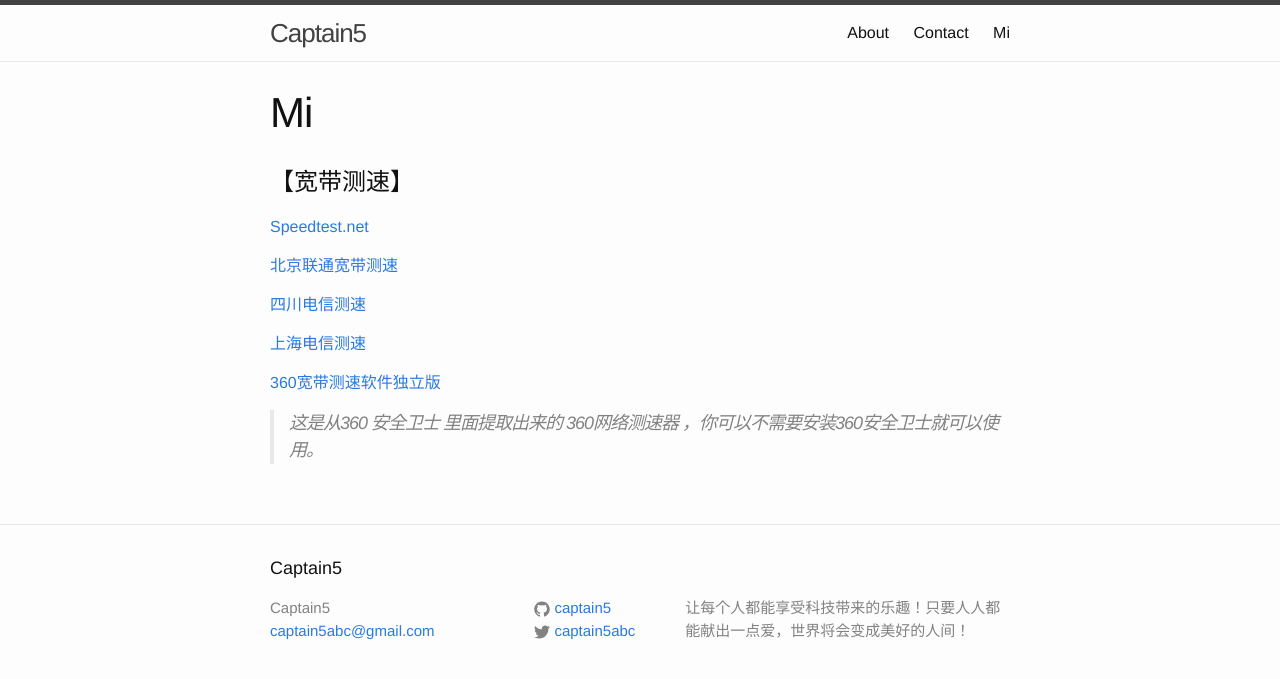
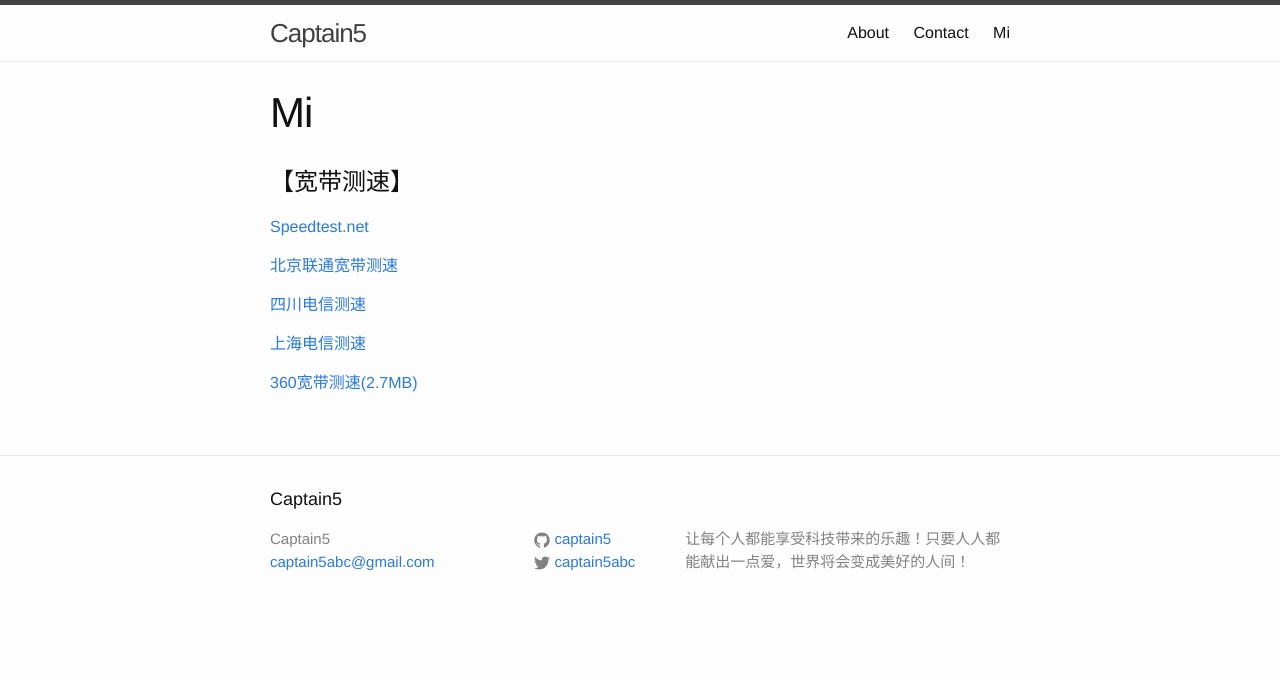
Before and after one commit to captain5/captain5.github.io, a Jekyll site: the page built from mi.md, in a window 1280 px wide. Shown: the top 679 px of the page. Built offline with Jekyll 4.4.1, drawn with Linux system fonts in a browser that asks for light colours.

Commit message:
Update mi.md

```diff
--- a/mi.md
+++ b/mi.md
@@ -15,6 +15,4 @@
 
 [上海电信测速](http://sh.189.cn/support/netreport/)
 
-[360宽带测速软件独立版](https://pan.baidu.com/s/1pJZdbR1)
-
->这是从360 安全卫士 里面提取出来的 360网络测速器 ，你可以不需要安装360安全卫士就可以使用。
+[360宽带测速(2.7MB)](https://pan.baidu.com/s/1pJZdbR1)
```
